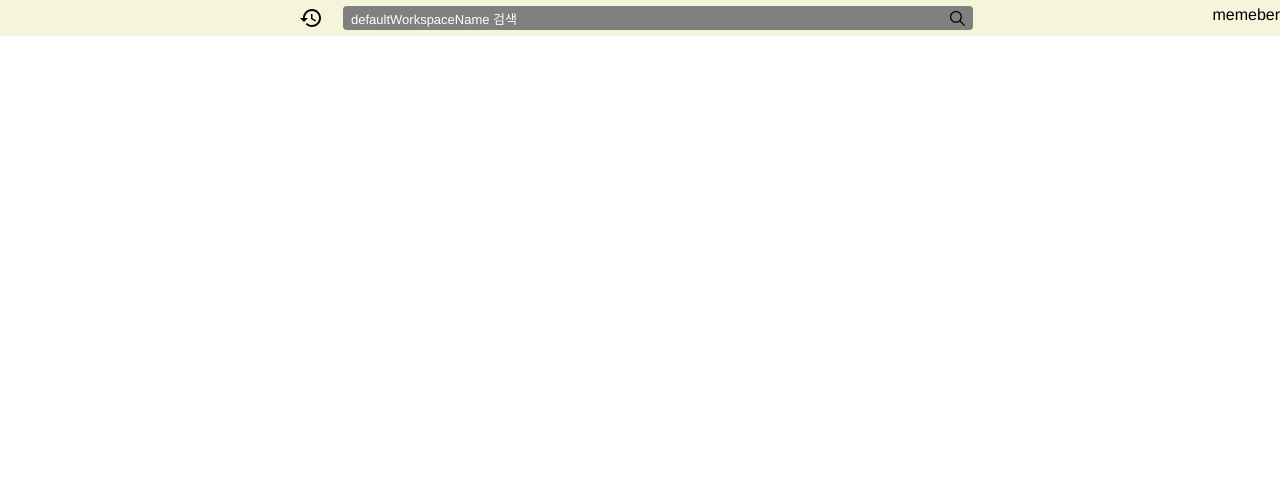
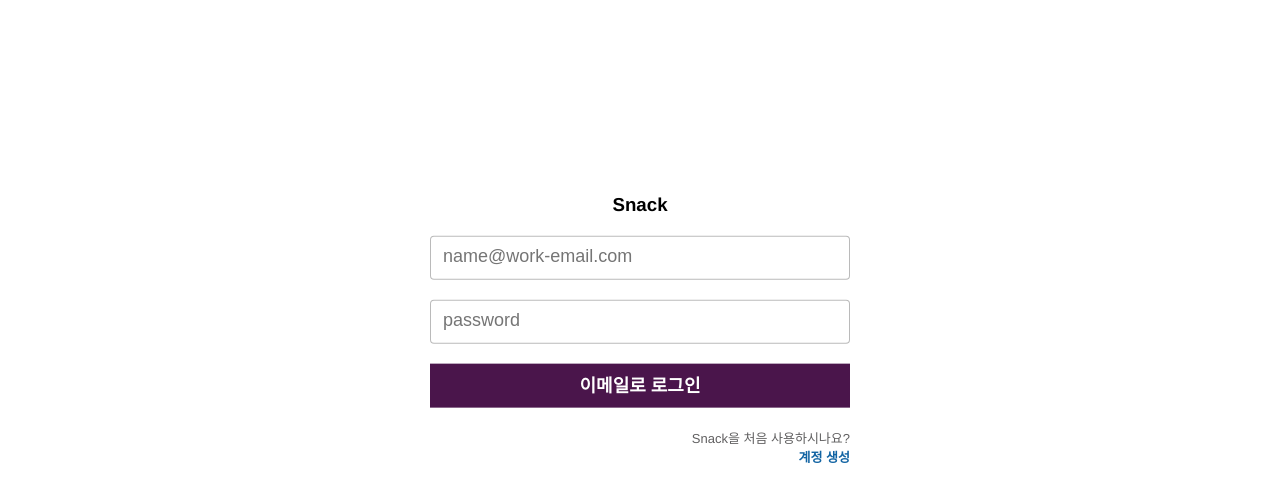
Before and after one commit to njsh4261/SGS_Last_Punch, a React (Create React App) app in the folder src/frontend/web/: page /login in a window 1280 px wide. Shown: the top 502 px of the page. Built offline with nearby package versions, Linux system fonts and the light colour scheme.

Commit message:
feat: login page proto
- 라우팅은 추후 수정
- submit 버튼과 연동될 api 추후 구현
- logo 추후 삽입

```diff
--- a/src/frontend/web/src/App.tsx
+++ b/src/frontend/web/src/App.tsx
@@ -1,18 +1,25 @@
 import React from 'react';
 import { useSelector } from 'react-redux';
 import { RootState } from './modules';
+import { Route, Routes, Navigate } from 'react-router-dom';
 import Chat from './components/Chat';
 import MainHeader from './components/MianHeader';
+import LoginPage from './pages/Login';
 
 function App() {
+  const jwt = sessionStorage.getItem('jwt');
   const modalActive = useSelector((state: RootState) => state.modal.active);
   return (
     <>
-      <MainHeader></MainHeader>
+      <Routes>
+        <Route path="login" element={<LoginPage />}></Route>
+        <Route path="/header" element={<MainHeader />}></Route>
+        <Route path="/chat" element={<Chat />}></Route>
+        <Route path="/*" element={<div>not found</div>}></Route>
+      </Routes>
       {modalActive && <div>modal open</div>}
     </>
   );
-  // return <Chat></Chat>;
 }
 
 export default App;
--- /dev/null
+++ b/src/frontend/web/src/components/Common/Input.tsx
@@ -0,0 +1,34 @@
+import React from 'react';
+import styled from 'styled-components';
+
+const Sinput = styled.input`
+  padding: 11px 12px 13px;
+  height: 44px;
+  font-size: 18px;
+  line-height: 1.333333;
+  border-radius: 4px;
+  border: 1px solid rgba(29, 28, 29, 0.3);
+  width: 100%;
+`;
+
+interface InputProps {
+  isPass?: boolean;
+  value: string;
+  inputHandler: (e: React.ChangeEvent<HTMLInputElement>) => void;
+}
+
+export default function Input({
+  isPass = false,
+  value,
+  inputHandler,
+}: InputProps) {
+  return (
+    <Sinput
+      name={isPass ? 'pass' : 'email'}
+      value={value}
+      onChange={inputHandler}
+      type={isPass ? 'password' : 'text'}
+      placeholder={isPass ? 'password' : 'name@work-email.com'}
+    ></Sinput>
+  );
+}
--- /dev/null
+++ b/src/frontend/web/src/components/Common/SubmitButton.tsx
@@ -0,0 +1,26 @@
+import React from 'react';
+import styled from 'styled-components';
+
+const SsubmitButton = styled.button`
+  width: 100%;
+  background-color: #4a154b;
+  color: white;
+  border: none;
+  font-size: 18px;
+  font-weight: 600;
+  height: 44px;
+  min-width: 96px;
+  padding: 0 16px 3px;
+  &:hover {
+    cursor: pointer;
+  }
+`;
+
+interface SubmitProps {
+  text: string;
+  submitHandler: (e: React.MouseEvent<HTMLButtonElement>) => void;
+}
+
+export default function SubmitButton({ text, submitHandler }: SubmitProps) {
+  return <SsubmitButton onClick={submitHandler}>{text}</SsubmitButton>;
+}
--- /dev/null
+++ b/src/frontend/web/src/components/LoginEmail/Logo.tsx
@@ -0,0 +1,10 @@
+import React from 'react';
+import styled from 'styled-components';
+
+const H1 = styled.h1`
+  text-align: center;
+`;
+
+export default function Logo() {
+  return <H1>Snack</H1>;
+}
--- /dev/null
+++ b/src/frontend/web/src/components/LoginEmail/SignUp.tsx
@@ -0,0 +1,30 @@
+import React from 'react';
+import { Link } from 'react-router-dom';
+import styled from 'styled-components';
+
+const SsignUP = styled.article`
+  font-size: 13px;
+  text-align: right;
+  color: rgba(var(--sk_foreground_max_solid, 97, 96, 97), 1);
+`;
+
+const Slink = styled(Link)`
+  text-decoration: none;
+  color: #1264a3;
+  font-weight: 600;
+  &:hover {
+    cursor: pointer;
+    text-decoration: underline;
+    font-weight: 700;
+  }
+`;
+
+export default function SignUp() {
+  return (
+    <SsignUP>
+      Snack을 처음 사용하시나요?
+      <br />
+      <Slink to="/signup">계정 생성</Slink>
+    </SsignUP>
+  );
+}
--- /dev/null
+++ b/src/frontend/web/src/components/LoginEmail/index.tsx
@@ -0,0 +1,49 @@
+import React, { useState } from 'react';
+import styled from 'styled-components';
+import Input from '../Common/Input';
+import SubmitButton from '../Common/SubmitButton';
+import Logo from './Logo';
+import SignUp from './SignUp';
+
+const InputContainer = styled.article`
+  width: 420px;
+`;
+
+const MarginBottom20 = styled.section`
+  margin-bottom: 20px;
+`;
+
+export default function LoginEmailContainer() {
+  const [email, setEmail] = useState('');
+  const [pass, setPass] = useState('');
+
+  const inputHandler = (e: React.ChangeEvent<HTMLInputElement>) => {
+    if (e.target.name === 'email') setEmail(e.target.value);
+    if (e.target.name === 'pass') setPass(e.target.value);
+  };
+
+  const submitHandler = () => {
+    alert('need api!');
+  };
+
+  return (
+    <InputContainer>
+      <MarginBottom20>
+        <Logo></Logo>
+      </MarginBottom20>
+      <MarginBottom20>
+        <Input value={email} inputHandler={inputHandler}></Input>
+      </MarginBottom20>
+      <MarginBottom20>
+        <Input value={pass} inputHandler={inputHandler} isPass={true}></Input>
+      </MarginBottom20>
+      <MarginBottom20>
+        <SubmitButton
+          submitHandler={submitHandler}
+          text="이메일로 로그인"
+        ></SubmitButton>
+      </MarginBottom20>
+      <SignUp></SignUp>
+    </InputContainer>
+  );
+}
--- /dev/null
+++ b/src/frontend/web/src/pages/Login.tsx
@@ -0,0 +1,18 @@
+import React from 'react';
+import styled from 'styled-components';
+import LoginEmailContainer from '../components/LoginEmail';
+
+const LoginLayout = styled.main`
+  position: absolute;
+  left: 50%;
+  top: 40%;
+  transform: translate(-50%, -50%);
+`;
+
+export default function Login() {
+  return (
+    <LoginLayout>
+      <LoginEmailContainer></LoginEmailContainer>
+    </LoginLayout>
+  );
+}
```
Also changed, not shown: src/frontend/web/src/components/Header.tsx (deleted, +0 -50 lines).
